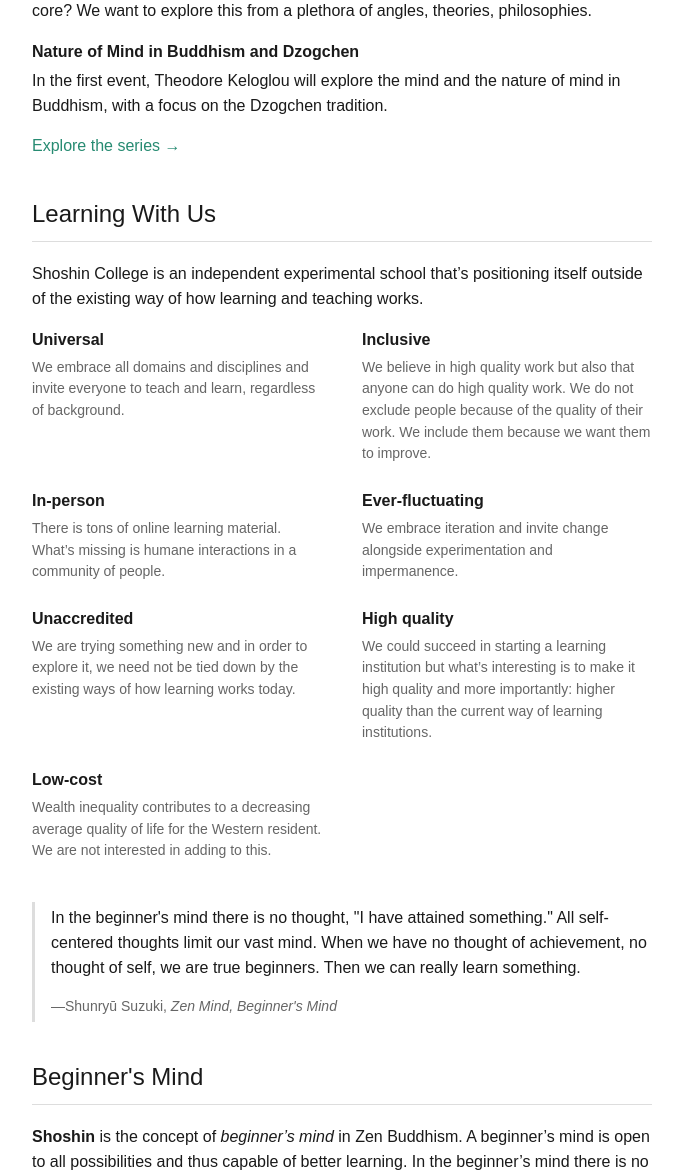
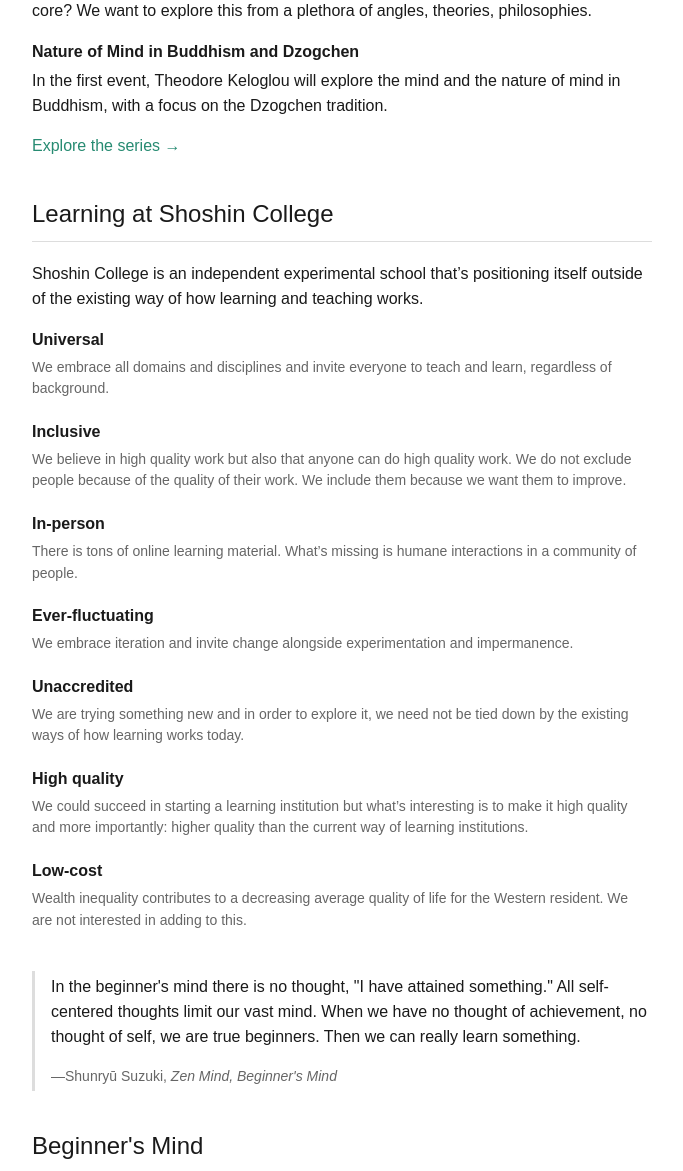
Before and after one commit to shoshincollege/shoshincollege.org, a Django app: page / in a window 1280 px wide. Shown: the part 448-1619 px from the top of the page, without its empty margins (298-981 px from the left). Run offline with Django 5.2, Linux system fonts and the light colour scheme.

Commit message:
Add past-course notice and simplify homepage learning layout

```diff
--- a/main/models.py
+++ b/main/models.py
@@ -62,6 +62,10 @@ class Course(models.Model):
     apply_url = models.URLField(null=True, blank=True)
 
     @property
+    def is_past(self):
+        return self.occured_at < timezone.now().date()
+
+    @property
     def overview_as_html(self):
         markdown = mistune.create_markdown(plugins=["task_lists", "footnotes"])
         return markdown(self.overview)
--- a/main/templates/assets/style.css
+++ b/main/templates/assets/style.css
@@ -24,6 +24,7 @@ main, .site-footer { width: calc(100% - 72px); max-width: 620px; margin: 36px au
 section { margin-bottom: 40px; }
 .page-header { margin-bottom: 32px; }
 .page-header p { color: #333; }
+.course-notice { margin-bottom: 24px; padding: 12px 16px; background: #faf6e9; color: #5e4b20; font-size: 14px; }
 .actions { margin-top: 20px; }
 .button { display: inline-block; padding: 8px 16px; border: 1px solid #ccc; background: #fafafa; color: #333; font: inherit; cursor: pointer; }
 .button:hover { background: #f0f0f0; text-decoration: none; }
@@ -35,7 +36,7 @@ h2 + article.item { padding-top: 0; }
 .reading-list { display: grid; gap: 20px; margin: 0; padding: 0; list-style: none; }
 .reading-list li { margin: 0; }
 .reading-list p { margin: 0; color: #666; font-size: 14px; }
-.feature-grid { display: grid; grid-template-columns: repeat(2, 1fr); gap: 24px 40px; }
+.feature-grid { display: grid; grid-template-columns: 1fr; gap: 20px; }
 .feature-grid p, .values-item-description { color: #666; font-size: 14px; }
 .feature-grid p { margin: 0; }
 .panel { margin: 40px 0; padding: 30px; border: 1px solid #ddd; background: #fafafa; text-align: center; }
@@ -62,6 +63,5 @@ pre { overflow-x: auto; padding: 16px; background: #f5f5f5; }
     nav { gap: 10px 18px; }
     h1 { font-size: 28px; }
     .item { align-items: flex-start; flex-direction: column; gap: 12px; }
-    .feature-grid { grid-template-columns: 1fr; }
     .panel { padding: 24px 18px; }
 }
--- a/main/templates/main/index.html
+++ b/main/templates/main/index.html
@@ -26,7 +26,7 @@
 </section>
 
 <section>
-    <h2>Learning With Us</h2>
+    <h2>Learning at Shoshin College</h2>
     <p>
         Shoshin College is an independent experimental school that’s
         positioning itself outside of the existing way of how learning and
```
Also changed, not shown: main/templates/main/course_detail.html (+6 -2 lines).
